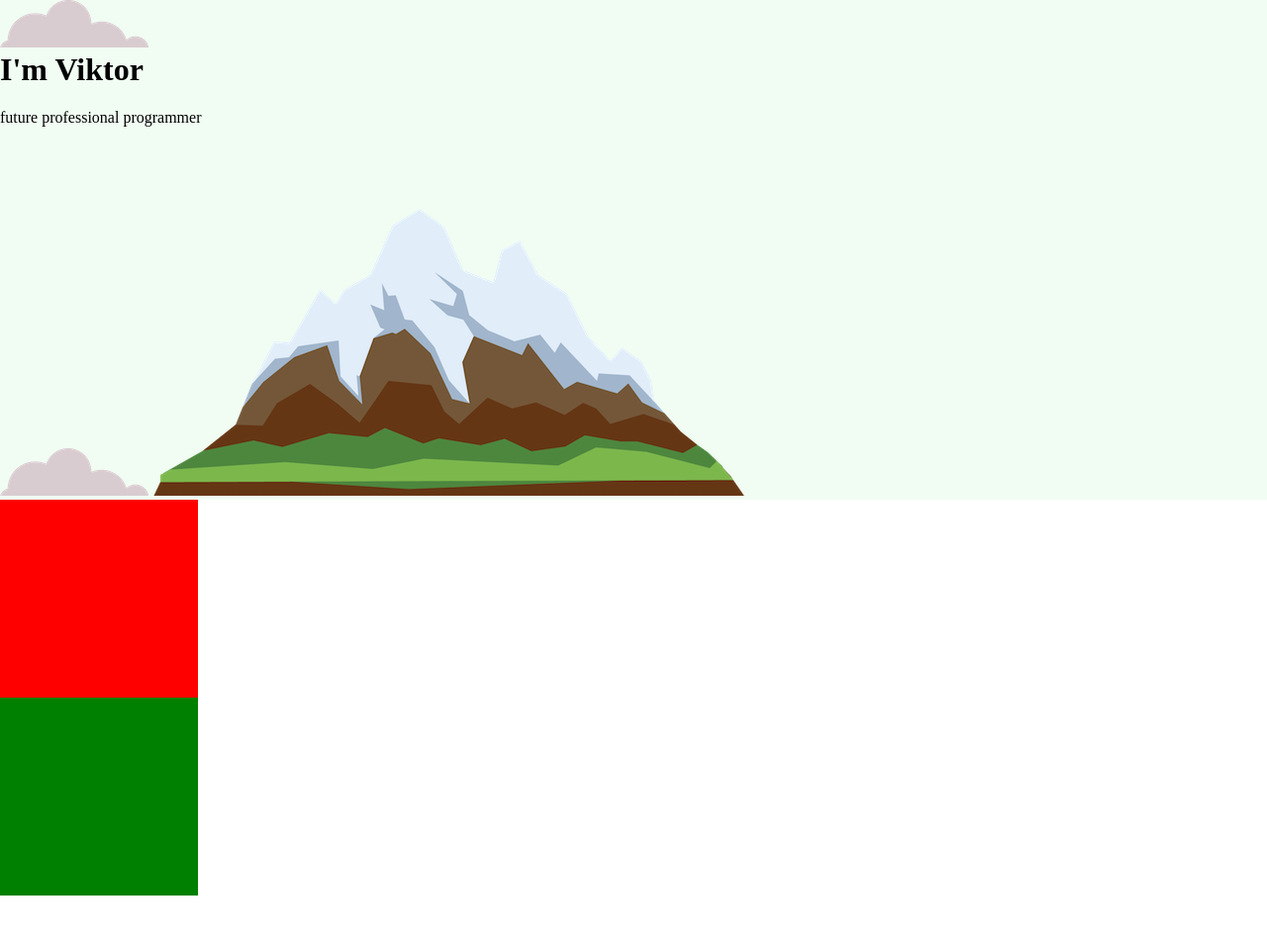
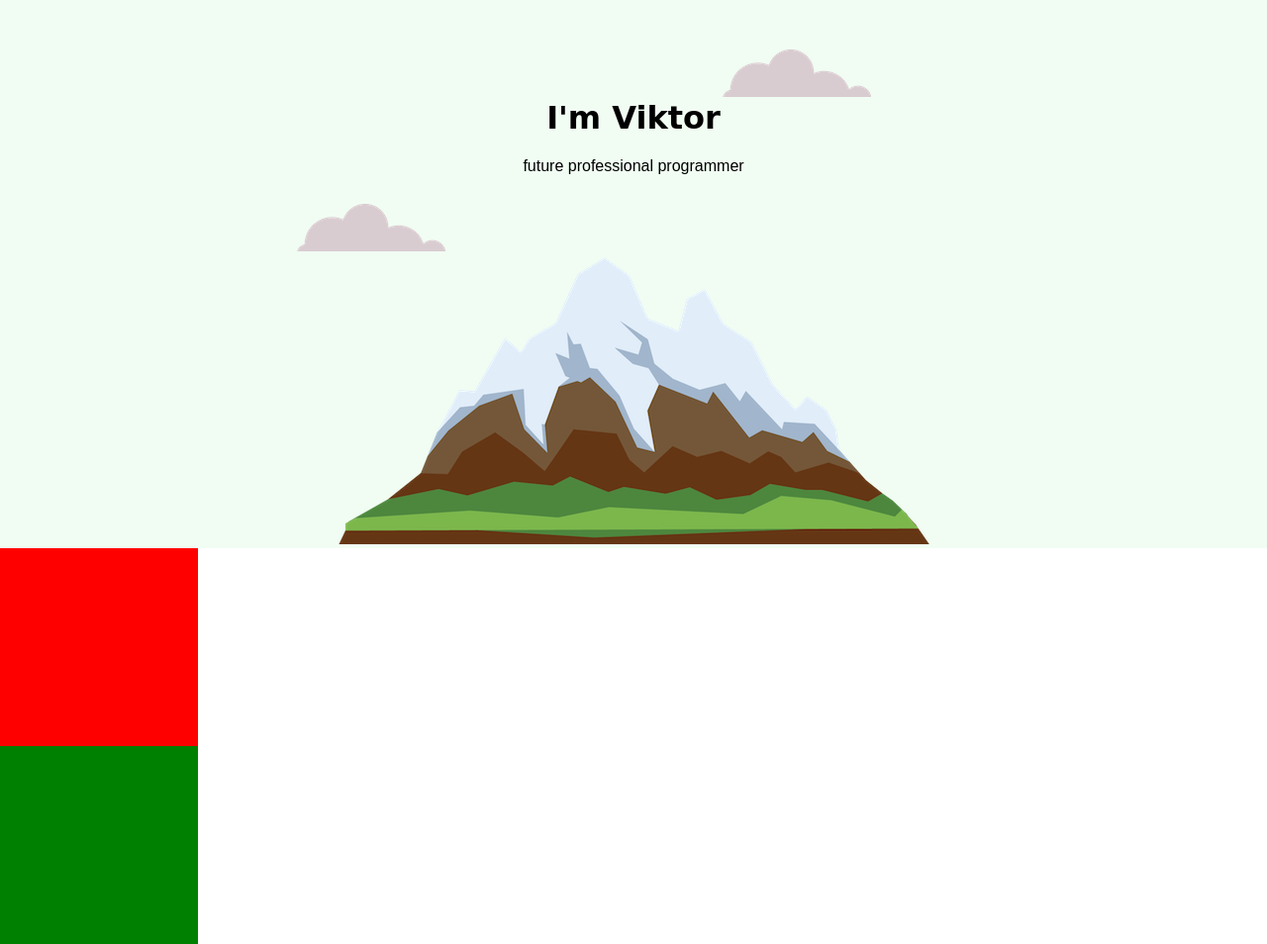
Before and after one commit to GosGko/CSS-Personal-Site, a plain HTML site: page index.html in a window 1280 px wide. Shown: the whole page at 99% size. Before the commit the page ends 913 px from the top, so only its background shows below. Drawn offline with Linux system fonts and the light colour scheme.

Commit message:
more CSS

```diff
--- a/css/styles.css
+++ b/css/styles.css
@@ -1,14 +1,18 @@
-div {
+.top-container {
     background-color: #F1FDF3;
+    position: relative;
+    padding-top: 100px;
 }
 body {
-    margin-left: 0px;
-    margin-right: 0px;
-    margin-top: 0px;
+    margin: 0;
+    text-align: center;
+    font-family: sans-serif;
 }
 
 div h1{
     margin-top: 0px;
+    position: relative;
+    font-family: cursive;
 }
 
 .middle-container {
@@ -22,3 +26,16 @@ div h1{
     width: 200px;
     height: 200px;
 }
+
+.second-cloud {
+    position: absolute;
+    left: 300px;
+    bottom: 300px;
+}
+
+.first-cloud {
+    position: absolute;
+    right: 400px;
+    top: 50px;
+
+}
--- a/index.html
+++ b/index.html
@@ -8,11 +8,11 @@
 </head>
 <body>
     <div class="top-container">
-        <img src="images/cloud.png" alt="cloud-img">
+        <img class="first-cloud" src="images/cloud.png" alt="cloud-img">
         <h1>I'm Viktor</h1>
         <p>future professional programmer</p>
-        <img src="images/cloud.png" alt="cloud-img">
-        <img src="images/mountain.png" alt="mountain-img">
+        <img class="second-cloud" src="images/cloud.png" alt="cloud-img">
+        <img class="mountain" src="images/mountain.png" alt="mountain-img">
     </div>
     <div class="middle-container">
     </div>
```
